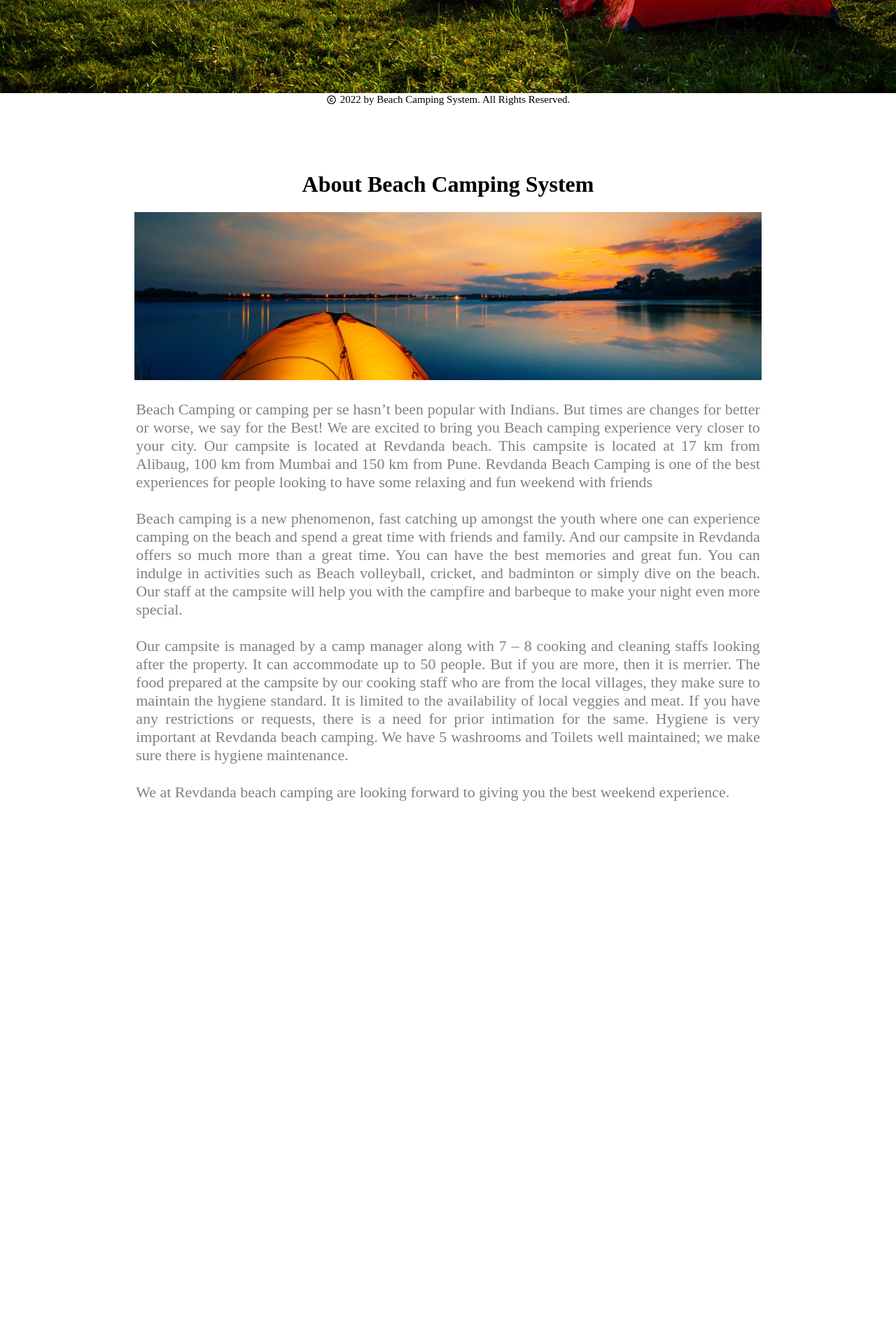
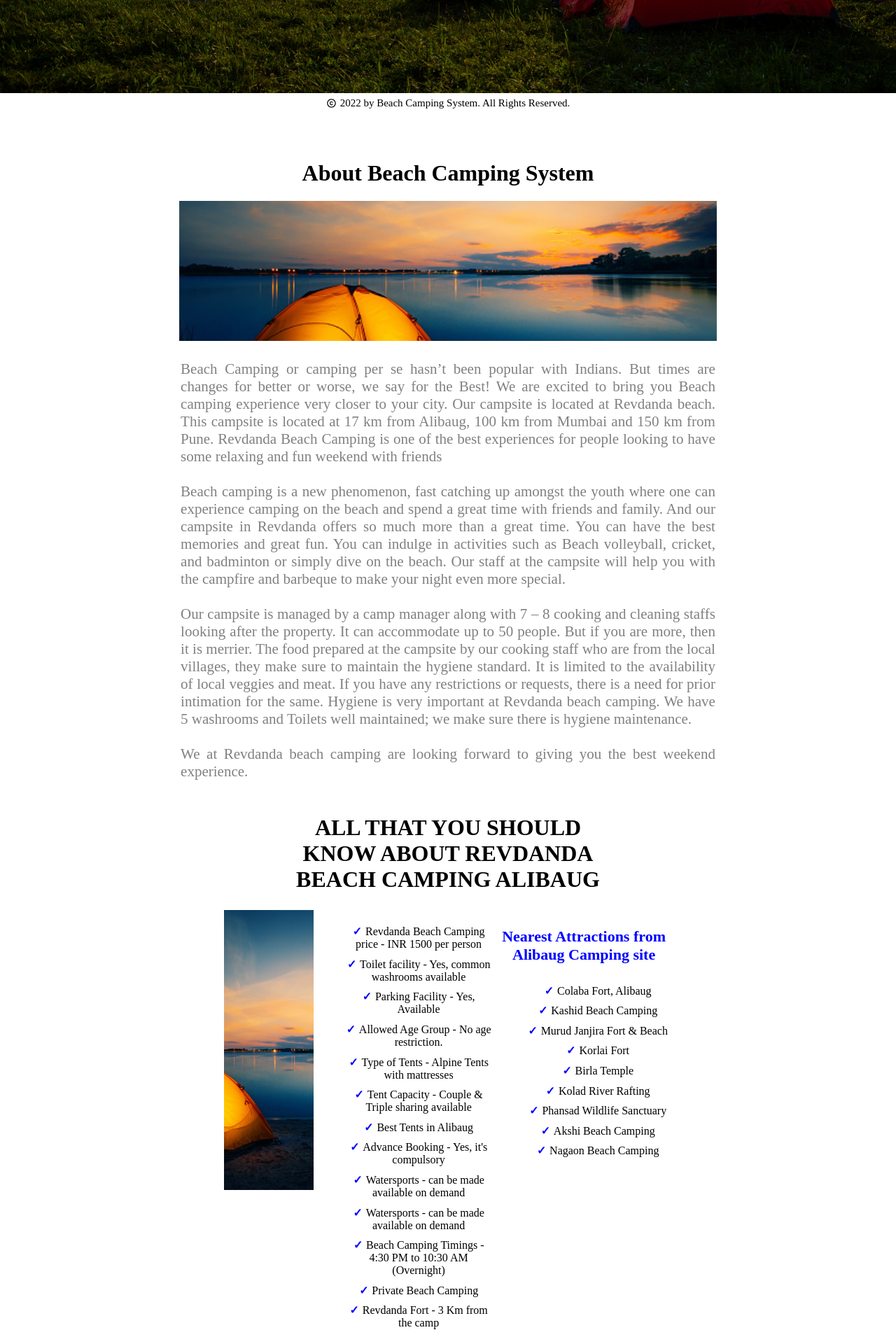
Before and after one commit to AadeshJuvekar/beach-camping-system, a React (Create React App) app: page / in a window 1280 px wide. Shown: the part 635-2555 px from the top of the page at 70% size. Before the commit the page ends 1814 px from the top, so only its background shows below. Built offline with nearby package versions, Linux system fonts and the light colour scheme.

Commit message:
About Page added

```diff
--- a/src/components/footer/footer.css
+++ b/src/components/footer/footer.css
@@ -10,6 +10,7 @@
     z-index: 999;
 }
 .footerCopyright{
+    margin-top: 5px;
     align-items: center;
     justify-content: space-around;
 }
--- a/src/components/header/header.css
+++ b/src/components/header/header.css
@@ -50,6 +50,6 @@
     border-bottom:  2px solid rgb(0, 0, 0);
 }
 .headerMenuItem:active{
-    color: rgb(255, 255, 255);
-    border-bottom:  2px solid rgb(0, 0, 0);
+    color: darkgray;
+    border-bottom:  2px solid darkgray;
 }
--- a/src/components/pages/about/about.css
+++ b/src/components/pages/about/about.css
@@ -3,7 +3,7 @@
     min-height: 90vh;
     width: 100%;
     position: relative;
-    margin: 4em 0;
+    margin-top: 3em;
 }
 .aboutContainer{
     display: block;
@@ -11,21 +11,20 @@
     align-items: center;
     text-align: center;
     min-height: 80vh;
-    min-width: 65%;
 }
 .aboutImage{
     object-fit: cover;
-    width: 70%;
-    height: 30vh;
+    width: 60%;
+    height: 25vh;
 }
 .aboutWrapper{
-    margin: auto 15%;
+    margin: auto 20%;
 }
 .aboutText{
     padding: 0.1em;
     display: block;
     color: grey;
     text-align: justify;
-    font-size: 22px;
+    font-size: 21px;
 
 }
--- a/src/components/pages/homePage/HomePage.jsx
+++ b/src/components/pages/homePage/HomePage.jsx
@@ -2,12 +2,14 @@ import React from "react";
 import "./homePage.css";
 import Landing from "../landing/Landing";
 import About from "../about/About";
+import Services from "../services/Services";
 
 function homePage() {
   return (
     <div className="homePage">
       <Landing />
       <About/>
+      <Services/>
     </div>
   );
 }
--- a/src/components/pages/landing/Landing.jsx
+++ b/src/components/pages/landing/Landing.jsx
@@ -4,9 +4,9 @@ import "./landing.css";
 function Landing() {
   return (
     <div className="landing">
-      <div className="landingContainer" style={{ sm: 3, md: 6, lg: 12 }}>
+      <div className="landingContainer">
         <div className="landingBody">
-          <h1 className="landingText">Welcome to Beach Camping System </h1>
+          <h1 className="landingText">Beach Camping System </h1>
         </div>
       </div>
     </div>
--- a/src/components/pages/landing/landing.css
+++ b/src/components/pages/landing/landing.css
@@ -2,22 +2,24 @@
     background-image: url("/src/static/images/back.jpg");
     background-size: 100%;
     background-repeat: no-repeat;
-    min-height: 90vh;
+    height: 90vh;
     width: 100%;
     position: relative;
 }
 .landingContainer{
+    background-color: rgb(0, 0, 0, 0.5);
     display: flex;
     justify-content: center;
     align-items: center;
     text-align: center;
-    min-height: 80vh;
+    min-height: 90vh;
 }
 .landingBody{
+    color: white;
     position: relative;
     width: 100%;
 }
 .landingText{
-    font-size: 30px;
+    font-size: 60px;
     font-weight: 600;
 }
--- /dev/null
+++ b/src/components/pages/services/Services.jsx
@@ -0,0 +1,75 @@
+import React from "react";
+import "./services.css";
+import beachImage from "../../../static/images/bg.jpg";
+function Services() {
+  return (
+    <div className="services">
+      <div className="servicesContainer">
+        <h1 className="servicesTitle">
+          ALL THAT YOU SHOULD KNOW ABOUT REVDANDA BEACH CAMPING ALIBAUG
+        </h1>
+        <div className="servicesWrapper">
+          <img className="servicesImage" src={beachImage} alt="Services" />
+          <div className="servicesListWrapper">
+            <ul className="servicesList">
+              <li className="servicesListItem">
+                Revdanda Beach Camping price - INR 1500 per person
+              </li>
+              <li className="servicesListItem">
+                Toilet facility - Yes, common washrooms available
+              </li>
+              <li className="servicesListItem">
+                Parking Facility - Yes, Available
+              </li>
+              <li className="servicesListItem">
+                Allowed Age Group - No age restriction.
+              </li>
+              <li className="servicesListItem">
+                Type of Tents - Alpine Tents with mattresses
+              </li>
+              <li className="servicesListItem">
+                Tent Capacity - Couple & Triple sharing available
+              </li>
+              <li className="servicesListItem">Best Tents in Alibaug</li>
+              <li className="servicesListItem">
+                Advance Booking - Yes, it's compulsory
+              </li>
+              <li className="servicesListItem">
+                Watersports - can be made available on demand
+              </li>
+              <li className="servicesListItem">
+                Watersports - can be made available on demand
+              </li>
+              <li className="servicesListItem">
+                Beach Camping Timings - 4:30 PM to 10:30 AM (Overnight)
+              </li>
+              <li className="servicesListItem">Private Beach Camping</li>
+              <li className="servicesListItem">
+                Revdanda Fort - 3 Km from the camp
+              </li>
+            </ul>
+          </div>
+
+          <div className="servicesListWrapper">
+            <h3 className="servicesText">
+              Nearest Attractions from Alibaug Camping site
+            </h3>
+            <ul className="servicesList">
+              <li className="servicesListItem">Colaba Fort, Alibaug</li>
+              <li className="servicesListItem">Kashid Beach Camping</li>
+              <li className="servicesListItem">Murud Janjira Fort & Beach</li>
+              <li className="servicesListItem">Korlai Fort</li>
+              <li className="servicesListItem">Birla Temple</li>
+              <li className="servicesListItem">Kolad River Rafting</li>
+              <li className="servicesListItem">Phansad Wildlife Sanctuary</li>
+              <li className="servicesListItem">Akshi Beach Camping</li>
+              <li className="servicesListItem">Nagaon Beach Camping</li>
+            </ul>
+          </div>
+        </div>
+      </div>
+    </div>
+  );
+}
+
+export default Services;
--- /dev/null
+++ b/src/components/pages/services/services.css
@@ -0,0 +1,46 @@
+.services{
+    top: 2em;
+    min-height: 90vh;
+    width: 100%;
+    position: relative;
+}
+.servicesContainer{
+
+    min-height: 80vh;
+}
+.servicesTitle{
+    justify-content: center;
+    align-items: center;
+    text-align: center;
+    padding: 0.8em;
+    margin: auto 30%;
+}
+.servicesImage{
+    object-fit: cover;
+    width: 20%;
+    height: 50vh;
+}
+.servicesWrapper{
+    display: flex;
+    margin: auto 25%;
+}
+
+.servicesText{
+    padding: 0.1em;
+    display: block;
+    color: blue;
+    font-size: 22px;
+
+}
+.servicesList{
+    list-style: none;
+}
+.servicesListWrapper ul li:before{
+    content: '✓';
+    padding-right: 5px;
+    color: blue;
+    font-weight: 600;
+}
+.servicesListItem{
+    padding: 0.3em;
+}
```
